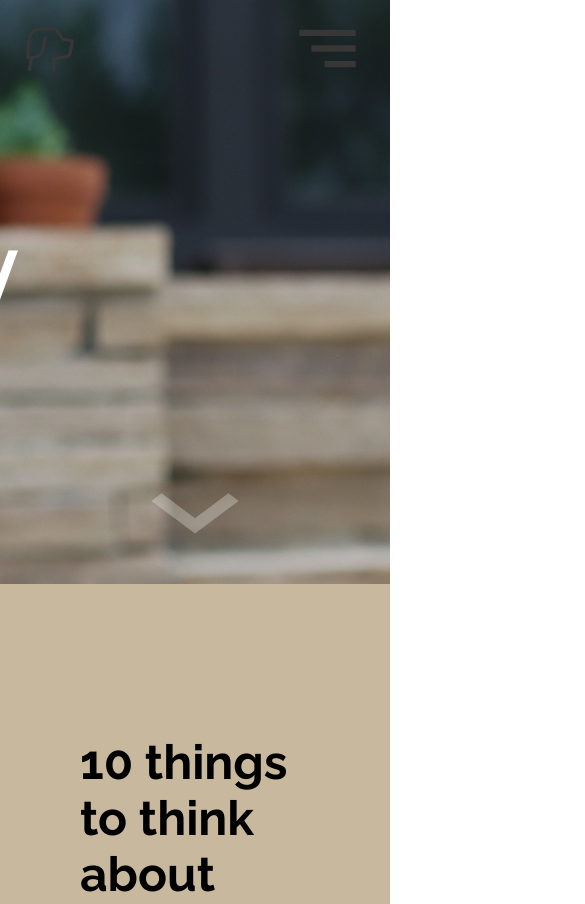
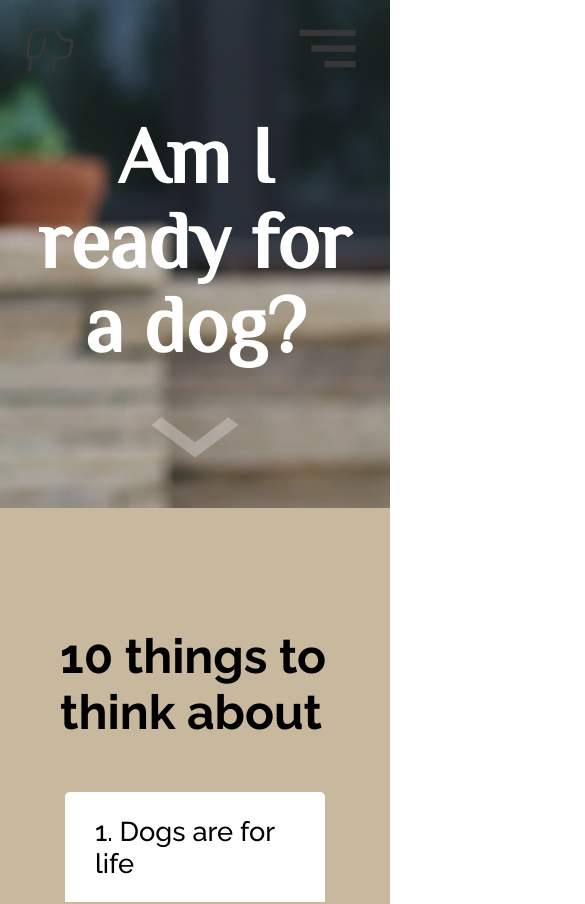
Before and after one commit to lstubdal/find-the-right-dog, a Next.js app: page /readyForADog in a window 390 px wide. Shown: the top 904 px of the page, 585 px wide, since content can reach past the window. Built offline with nearby package versions, Linux system fonts and the light colour scheme; no server answers; what next-redux-wrapper would draw is missing.

Commit message:
Make page responsive

```diff
--- a/src/styles/ReadyForADog.module.css
+++ b/src/styles/ReadyForADog.module.css
@@ -43,3 +43,21 @@
     font-family: var(--main-font);
     color: var(--overlay);
 }
+
+@media screen and (max-width: 800px) {
+    .rfad__title {
+        text-align: center;
+        padding: 10px;
+    }
+
+    .rfad__title h2 {
+        height: 10vh;
+        font-size: 5em;
+    }
+
+    .rfad__article h3 {
+        font-family: var(--main-font);
+        font-size: 3em;
+        padding: 20px 30px 50px 30px;
+    }
+}
```
